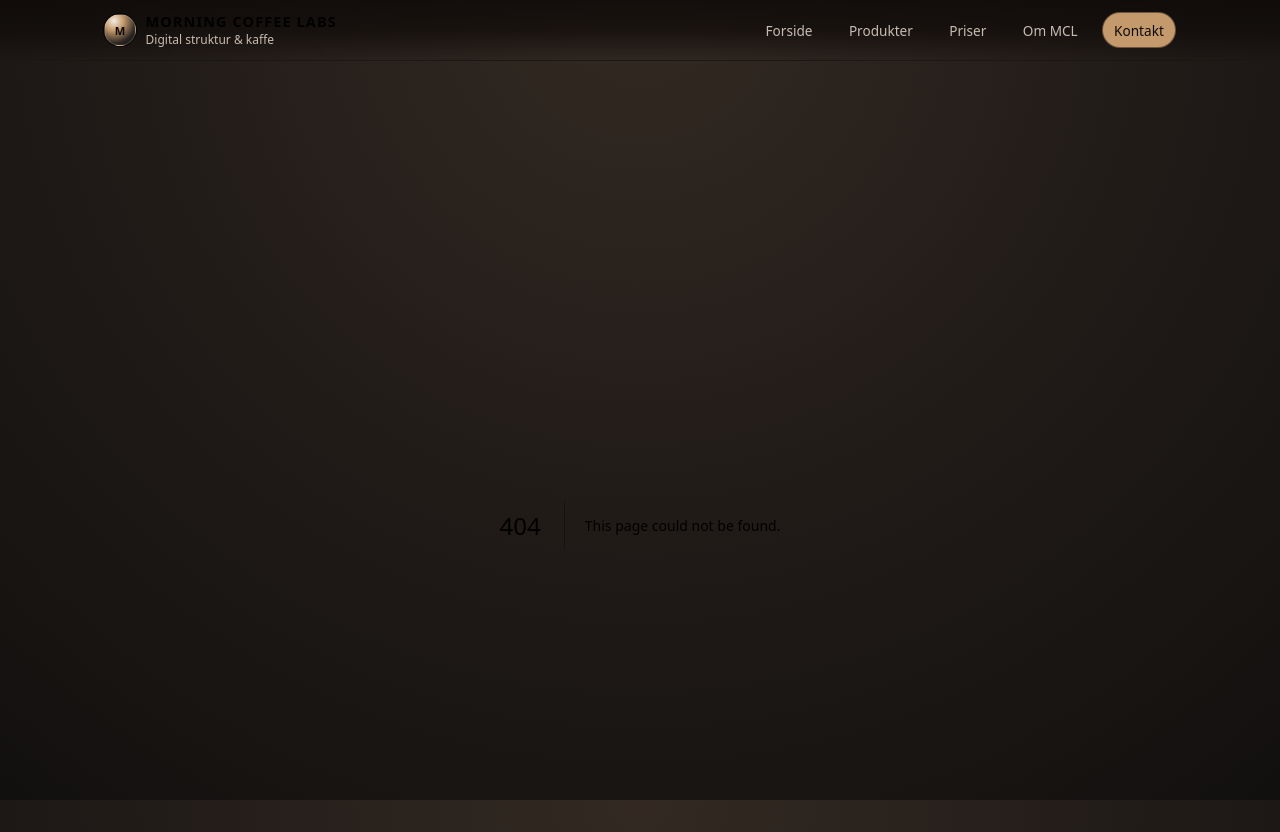
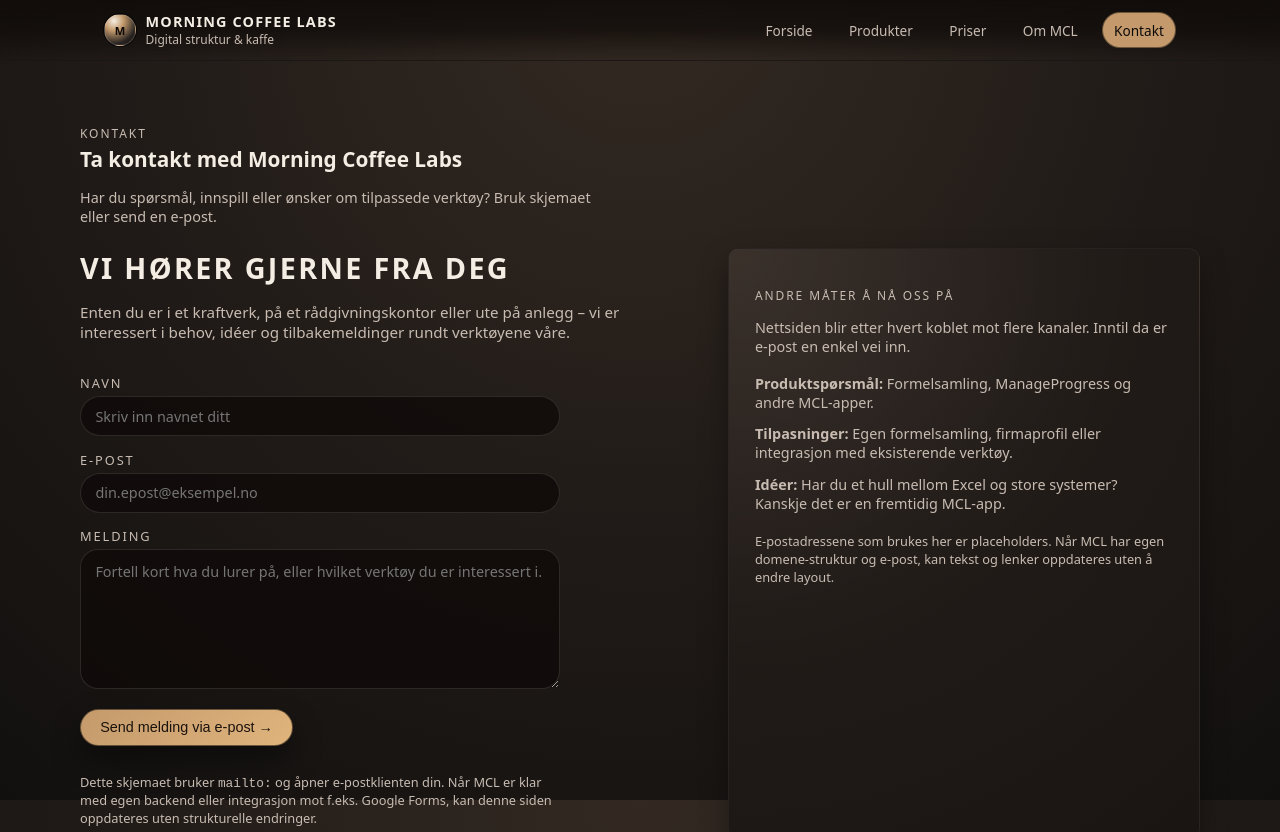
Before and after one commit to Tony-MCL/website_V2, a Next.js app: page /kontakt in a window 1280 px wide. Before the commit this address had no page. Shown: the top 832 px of the page. Built offline with nearby package versions, Linux system fonts and the light colour scheme.

Commit message:
Create page.tsx

```diff
--- /dev/null
+++ b/app/kontakt/page.tsx
@@ -0,0 +1,113 @@
+import { Section } from "../../components/Section";
+import { Button } from "../../components/Button";
+
+export default function KontaktPage() {
+  return (
+    <>
+      <Section
+        eyebrow="KONTAKT"
+        title="Ta kontakt med Morning Coffee Labs"
+        description="Har du spørsmål, innspill eller ønsker om tilpassede verktøy? Bruk skjemaet eller send en e-post."
+      >
+        <div className="product-layout">
+          <div>
+            <h1 className="page-heading">Vi hører gjerne fra deg</h1>
+            <p className="page-intro">
+              Enten du er i et kraftverk, på et rådgivningskontor eller ute på
+              anlegg – vi er interessert i behov, idéer og tilbakemeldinger
+              rundt verktøyene våre.
+            </p>
+
+            <form
+              className="contact-form"
+              action="mailto:kontakt@placeholder.mcl"
+              method="post"
+              encType="text/plain"
+            >
+              <div className="field-group">
+                <label htmlFor="navn" className="field-label">
+                  Navn
+                </label>
+                <input
+                  id="navn"
+                  name="Navn"
+                  type="text"
+                  className="input"
+                  placeholder="Skriv inn navnet ditt"
+                />
+              </div>
+
+              <div className="field-group">
+                <label htmlFor="epost" className="field-label">
+                  E-post
+                </label>
+                <input
+                  id="epost"
+                  name="E-post"
+                  type="email"
+                  className="input"
+                  placeholder="din.epost@eksempel.no"
+                />
+              </div>
+
+              <div className="field-group">
+                <label htmlFor="melding" className="field-label">
+                  Melding
+                </label>
+                <textarea
+                  id="melding"
+                  name="Melding"
+                  className="textarea"
+                  placeholder="Fortell kort hva du lurer på, eller hvilket verktøy du er interessert i."
+                />
+              </div>
+
+              <div style={{ marginTop: "0.3rem" }}>
+                <Button type="submit" variant="primary">
+                  Send melding via e-post →
+                </Button>
+              </div>
+
+              <p className="text-muted">
+                Dette skjemaet bruker <code>mailto:</code> og åpner e-postklienten
+                din. Når MCL er klar med egen backend eller integrasjon mot f.eks.
+                Google Forms, kan denne siden oppdateres uten strukturelle endringer.
+              </p>
+            </form>
+          </div>
+
+          <div className="surface surface--soft">
+            <div className="surface-inner">
+              <p className="section-eyebrow">ANDRE MÅTER Å NÅ OSS PÅ</p>
+              <p className="section-description">
+                Nettsiden blir etter hvert koblet mot flere kanaler. Inntil da er
+                e-post en enkel vei inn.
+              </p>
+
+              <ul className="about-list">
+                <li>
+                  <strong>Produktspørsmål:</strong> Formelsamling, ManageProgress
+                  og andre MCL-apper.
+                </li>
+                <li>
+                  <strong>Tilpasninger:</strong> Egen formelsamling, firmaprofil
+                  eller integrasjon med eksisterende verktøy.
+                </li>
+                <li>
+                  <strong>Idéer:</strong> Har du et hull mellom Excel og store
+                  systemer? Kanskje det er en fremtidig MCL-app.
+                </li>
+              </ul>
+
+              <p className="text-muted" style={{ marginTop: "1.2rem" }}>
+                E-postadressene som brukes her er placeholders. Når MCL har egen
+                domene-struktur og e-post, kan tekst og lenker oppdateres uten å
+                endre layout.
+              </p>
+            </div>
+          </div>
+        </div>
+      </Section>
+    </>
+  );
+}
```
